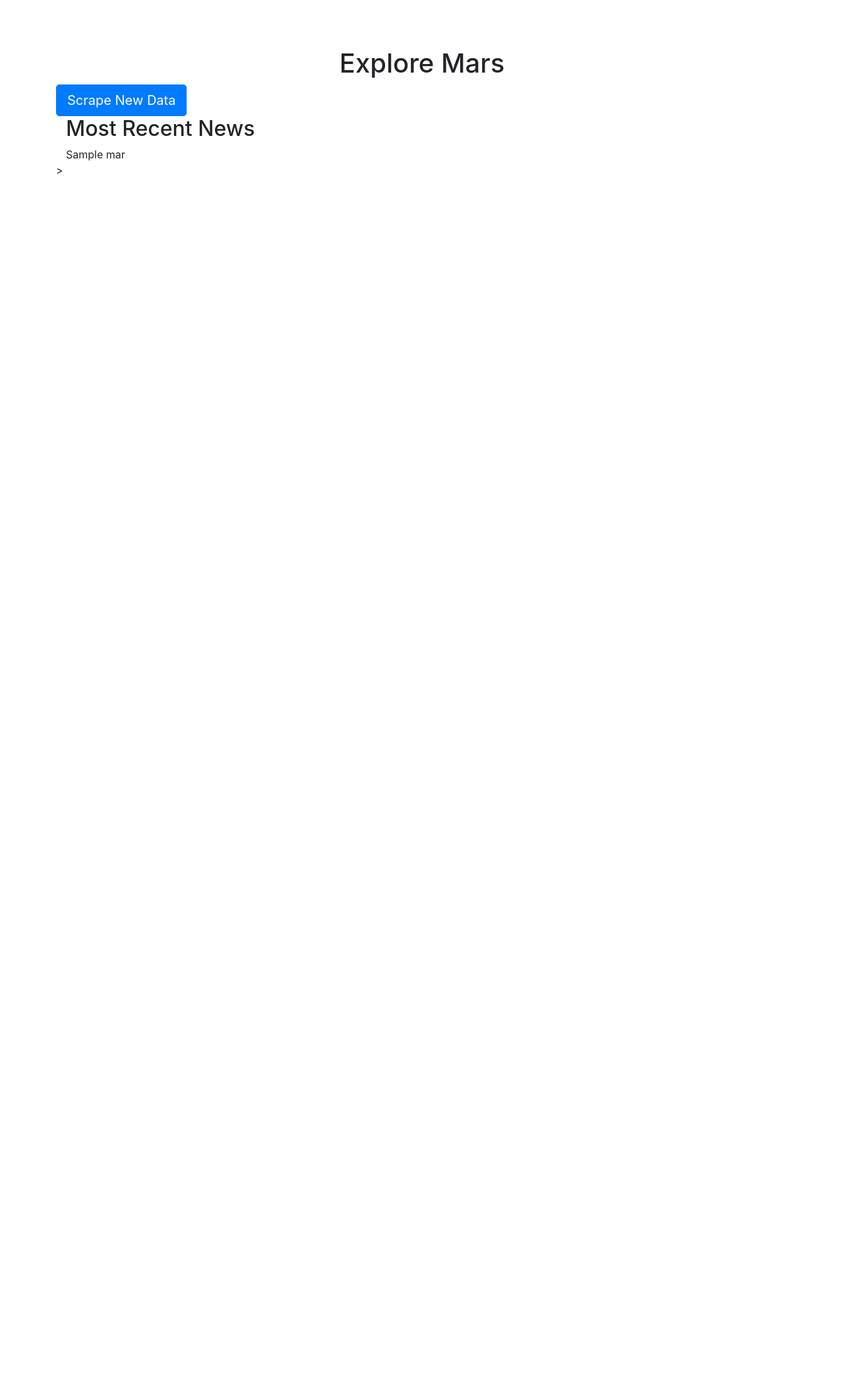
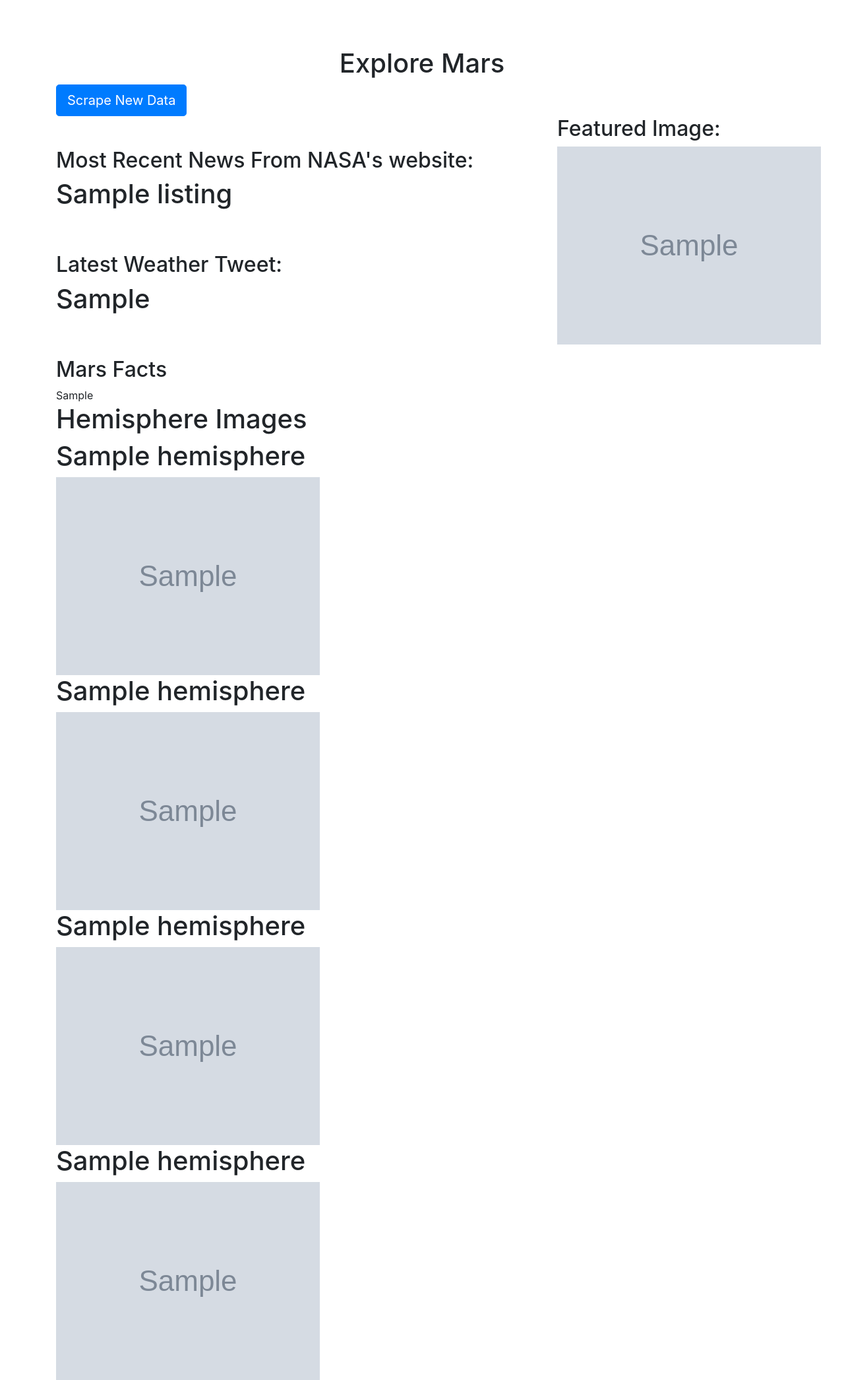
Before and after one commit to roayahelal/web-scraping, a Flask app: template templates/index.html in a window 1280 px wide. Shown: the whole page at 66% size. Before the commit the page ends 264 px from the top, so only its background shows below. Run offline with Flask 2, Linux system fonts and the light colour scheme; the template is opened without the code that fills it: most values are stand-ins (such as "Sample title", 1, 10 or a date in 2020); grey boxes marked "Sample" are stand-in pictures; some libraries are stand-ins or nearby versions.

Commit message:
updated website with scraped data links

```diff
--- a/templates/index.html
+++ b/templates/index.html
@@ -6,7 +6,6 @@
   <title>Mission to Mars</title>
   <link rel="stylesheet" href="https://stackpath.bootstrapcdn.com/bootstrap/4.3.1/css/bootstrap.min.css" integrity="sha384-ggOyR0iXCbMQv3Xipma34MD+dH/1fQ784/j6cY/iJTQUOhcWr7x9JvoRxT2MZw1T" crossorigin="anonymous">
   <link rel="stylesheet" href="style.css">
-  <!-- <p>{{ listings.news_title }}</p> change the new_titlr to other items you want to access in listings -->
 </head>
 <body>
 </br>
@@ -19,12 +18,43 @@
       <a class="btn btn-primary btn-lg" href="/scrape" role="button">Scrape New Data</a>
     </div>
   </div>
+  </div>
   <div class ="container">
     <div class ="row">
-      <div class ="col-lg-6">
-        <h2>Most Recent News</h2>
-        {{ mars_data.news_title }}
+      <div class ="col-lg-8">
+      </br>
+    </br>
+      </body>
+      </body>
+        <h2>Most Recent News From NASA's website:</h2>
+        <h1><p>{{ listings.news_title }}</p></h1>
+      </br>
+    </br>
+        <h2>Latest Weather Tweet:</h2>
+            <h1><p>{{ listings.weather_tweet }}</p></h1>
+  </br>
+</br>
+            <h2>Mars Facts</h2>
+            <div>{{ listings.facts_table }}</div>
+
+      </div>
+      <div class ="col-lg-4">
+      <h2>Featured Image:</h2>
+        <h1><p><img src = {{ listings.featured_img }}></p></img></p></h1>
+
       </div>
     </div>
-  </div>
-  ></div>
+    <div class ="row">
+        <div class ="col-lg-12">
+            <h1>Hemisphere Images</h1>
+            <h1>{{ listings.hemisphere[0]["title"] }}</h1>
+            <img src= {{ listings.hemisphere[0]["img-url"] }} ></img>
+            <h1>{{ listings.hemisphere[1]["title"] }}</h1>
+            <img src= {{ listings.hemisphere[1]["img-url"] }} ></img>
+            <h1>{{ listings.hemisphere[2]["title"] }}</h1>
+            <img src= {{ listings.hemisphere[2]["img-url"] }} ></img>
+            <h1>{{ listings.hemisphere[3]["title"] }}</h1>
+            <img src= {{ listings.hemisphere[3]["img-url"] }} ></img>
+
+          </div>
+        </div>
```
